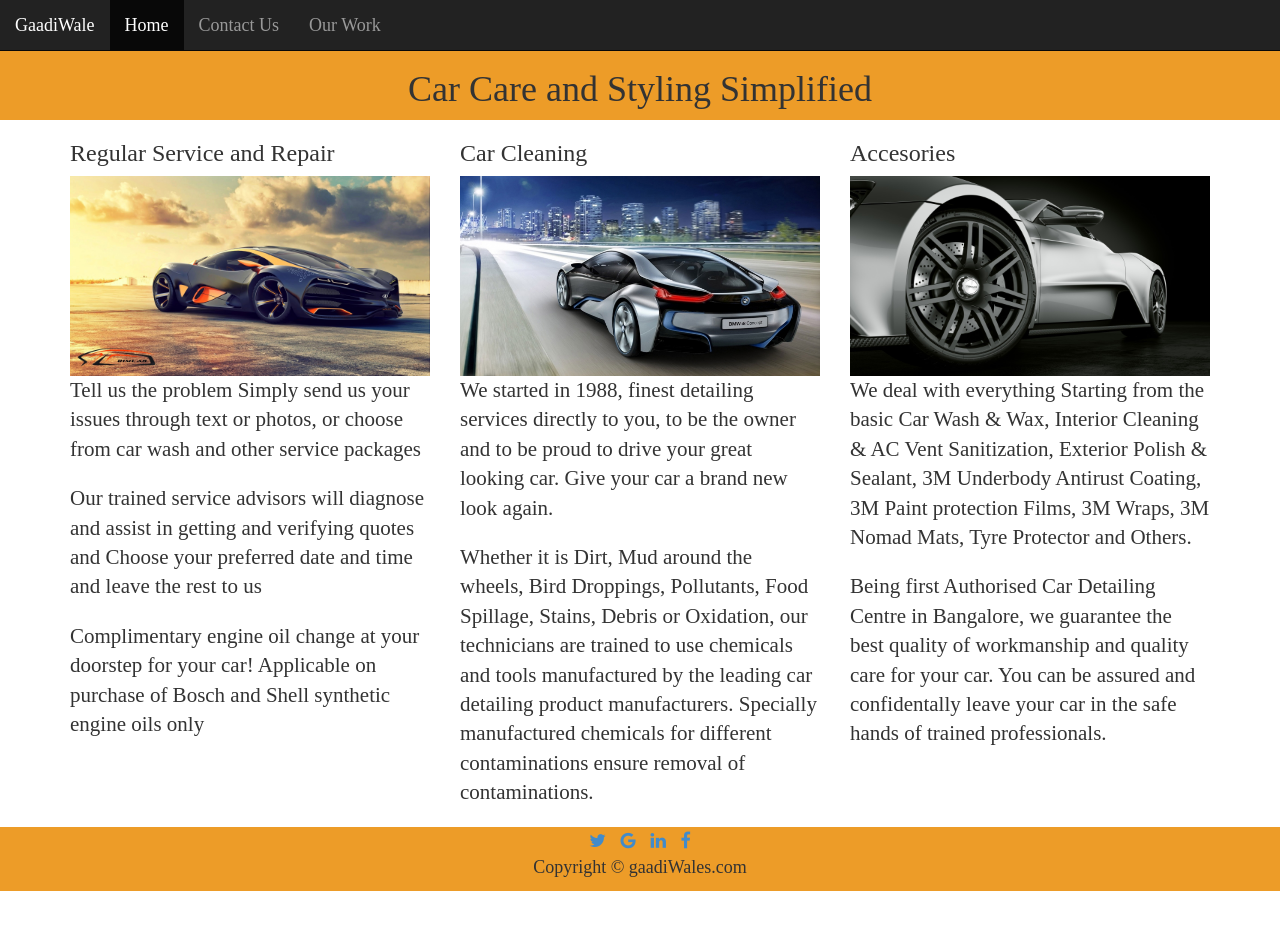
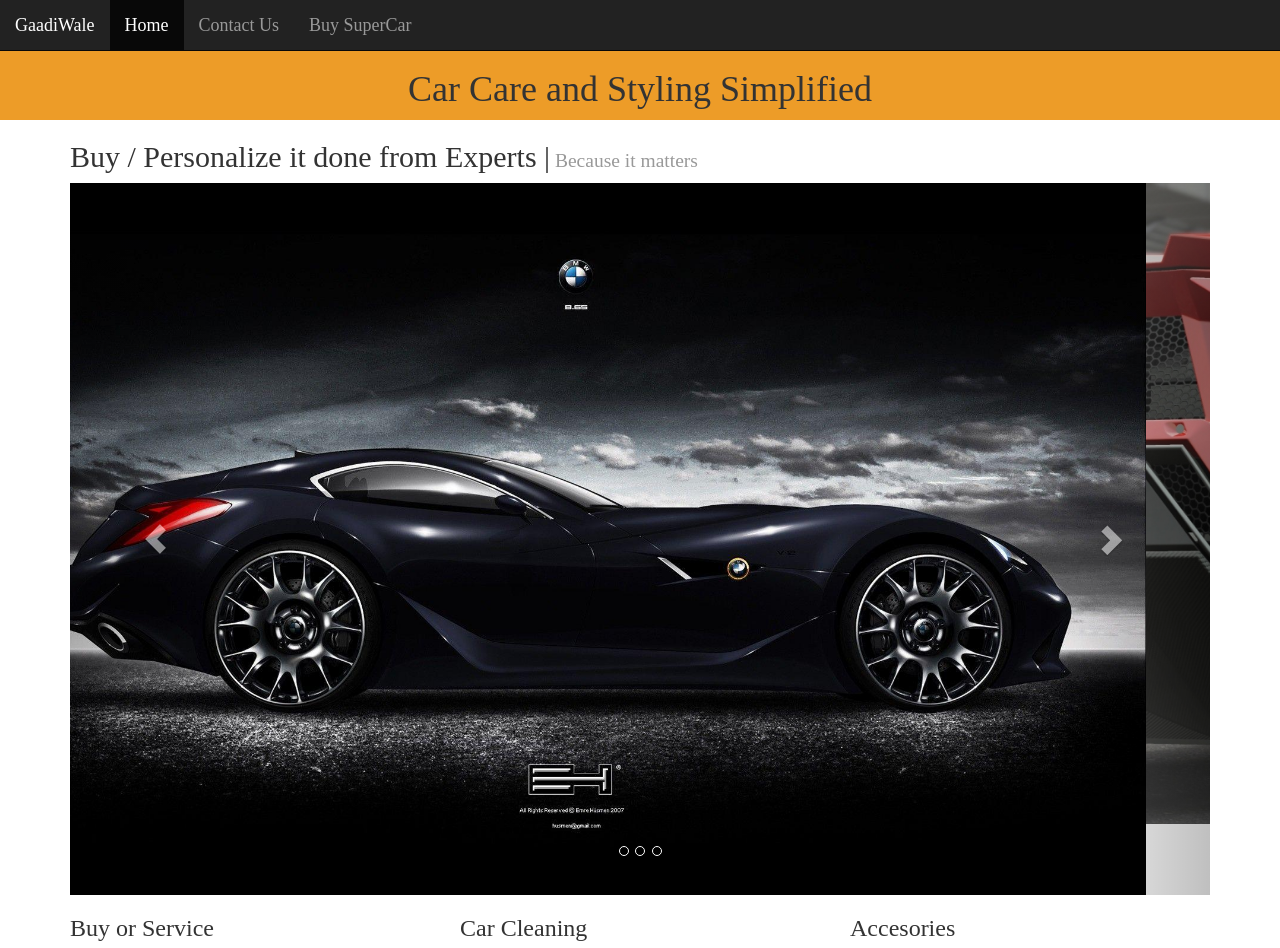
Before and after one commit to maazmmd/BootCamp, a website: page Assignment-2-Replacement/index.html in a window 1280 px wide. Shown: the top 948 px of the page. Before the commit the page ends 891 px from the top, so only its background shows below. Drawn offline with Linux system fonts and the light colour scheme; a web font is replaced by a local one.

Commit message:
Assignment 2 Review Comment Changes

```diff
--- a/Assignment-2-Replacement/index.html
+++ b/Assignment-2-Replacement/index.html
@@ -31,7 +31,7 @@
           <!-- Links in the Menu-->
           <li class="active"><a href="/">Home</a></li>
           <li><a href="contact.html">Contact Us</a></li>
-          <li><a href="model.html">Our Work</a></li>
+          <li><a href="model.html">Buy SuperCar</a></li>
         </ul>
       </div>
     </div>
@@ -41,10 +41,43 @@
     <h1>Car Care and Styling Simplified</h1>
   </div>
   <div class="container">
+    <h2>Buy / Personalize it done from Experts |<small> Because it matters</small></h2>
+    <div id="myCarousel" class="carousel slide" data-ride="carousel">
+      <!-- Indicators -->
+      <ol class="carousel-indicators">
+        <li data-target="#myCarousel" data-slide-to="0" class="active"></li>
+        <li data-target="#myCarousel" data-slide-to="1"></li>
+        <li data-target="#myCarousel" data-slide-to="2"></li>
+      </ol>
+
+      <!-- Wrapper for slides -->
+      <div class="carousel-inner">
+        <div class="item active">
+          <img src="img/superCar1.jpg" alt="Super Car 1" style="width:100%;">
+        </div>
+
+        <div class="item">
+          <img src="img/superCar2.jpg" alt="Super Car 2" style="width:100%;">
+        </div>
+
+        <div class="item">
+          <img src="img/superCar3.jpg" alt="Super Car 3" style="width:100%;">
+        </div>
+      </div>
+
+      <!-- Left and right controls -->
+      <a class="left carousel-control" href="#myCarousel" data-slide="prev">
+        <span class="glyphicon glyphicon-chevron-left"></span>
+        <span class="sr-only">Previous</span>
+      </a>
+      <a class="right carousel-control" href="#myCarousel" data-slide="next">
+        <span class="glyphicon glyphicon-chevron-right"></span>
+        <span class="sr-only">Next</span>
+      </a>
+    </div>
     <div class="row">
-
       <div class="col-sm-4">
-        <h3>Regular Service and Repair</h3>
+        <h3>Buy or Service</h3>
         <img src="img/opacityImg.jpg" alt="Test image" height="200" width="300">
         <p class="lead">Tell us the problem
           Simply send us your issues through text or photos, or choose from car wash and other service packages</p>
```
Also changed, not shown: Assignment-2-Replacement/contact.html (+1 -1 lines), Assignment-2-Replacement/model.html (+1 -1 lines), Assignment-2-Replacement/img/superCar1.jpg (added), Assignment-2-Replacement/img/superCar2.jpg (added), Assignment-2-Replacement/img/superCar3.jpg (added).
